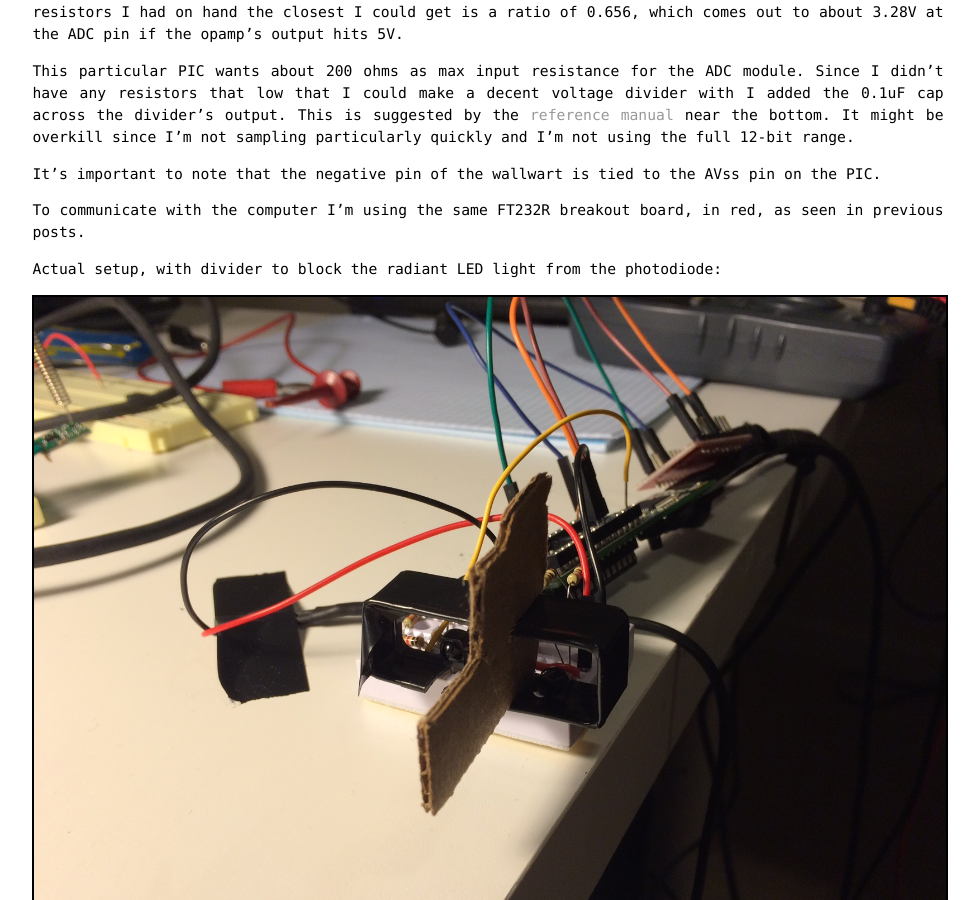
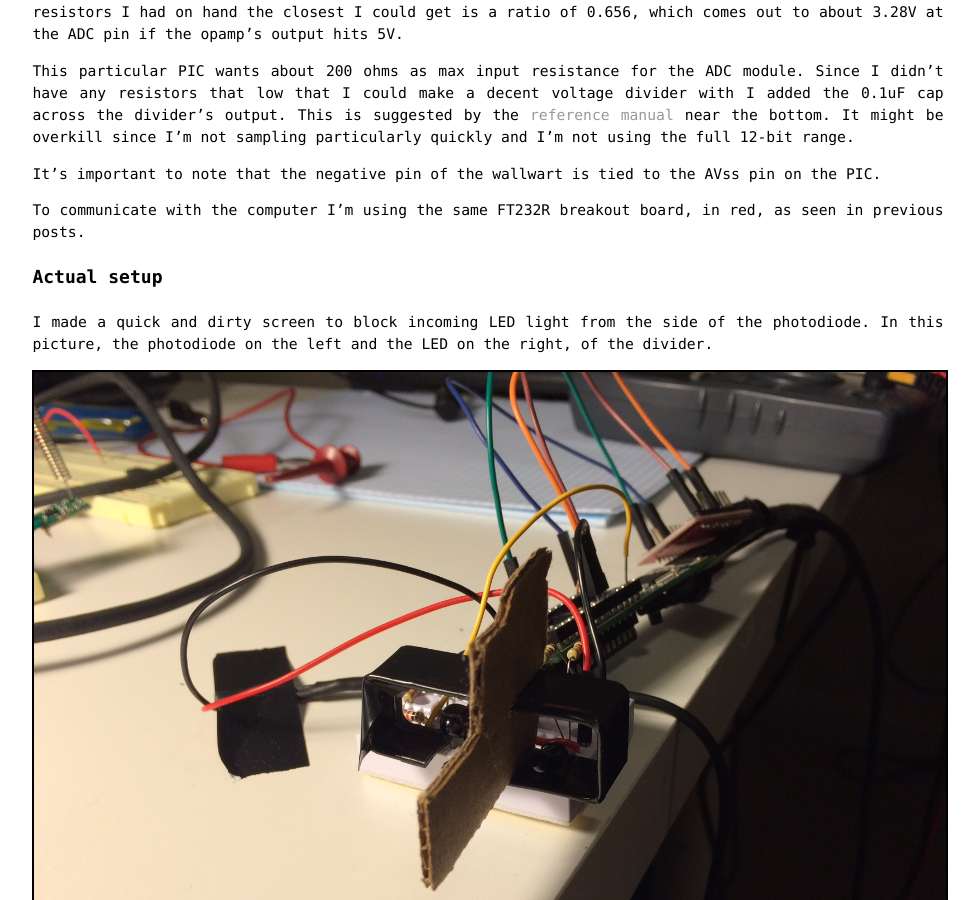
Before and after one commit to bsmitty5000/bsmitty5000.github.io, a Jekyll site: the page built from _posts/2016-06-14-DIY_IR_Distance_Sensor.md, in a window 1280 px wide and 900 px high, scrolled down 1765 px. Shown: the whole window, without its empty margins (152-1131 px from the left). Built offline with Jekyll 4.4.1, drawn with Linux system fonts in a browser that asks for light colours; comment, search, counter and statistics services are not loaded.

Commit message:
more updates

```diff
--- a/_posts/2016-06-14-DIY_IR_Distance_Sensor.md
+++ b/_posts/2016-06-14-DIY_IR_Distance_Sensor.md
@@ -35,7 +35,8 @@ It's important to note that the negative pin of the wallwart is tied to the AVss
 To communicate with the computer I'm using the same FT232R breakout board, in red, as seen in previous posts.
 
 
-Actual setup, with divider to block the radiant LED light from the photodiode:
+#### Actual setup
+I made a quick and dirty screen to block incoming LED light from the side of the photodiode. In this picture, the photodiode on the left and the LED on the right, of the divider.
 
 ![actual]({{site.url}}assets/diy_IR_distance_sensor_actual_hardware.JPG)
 
```
